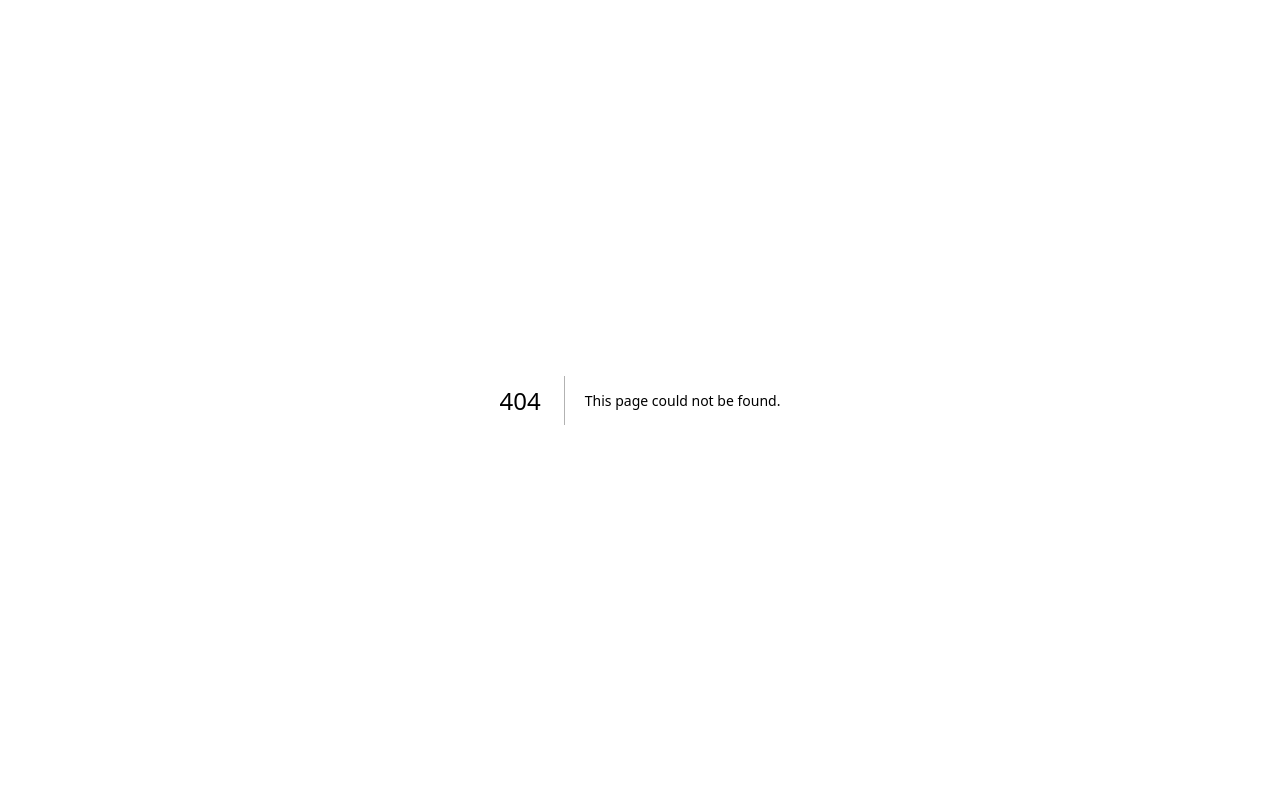
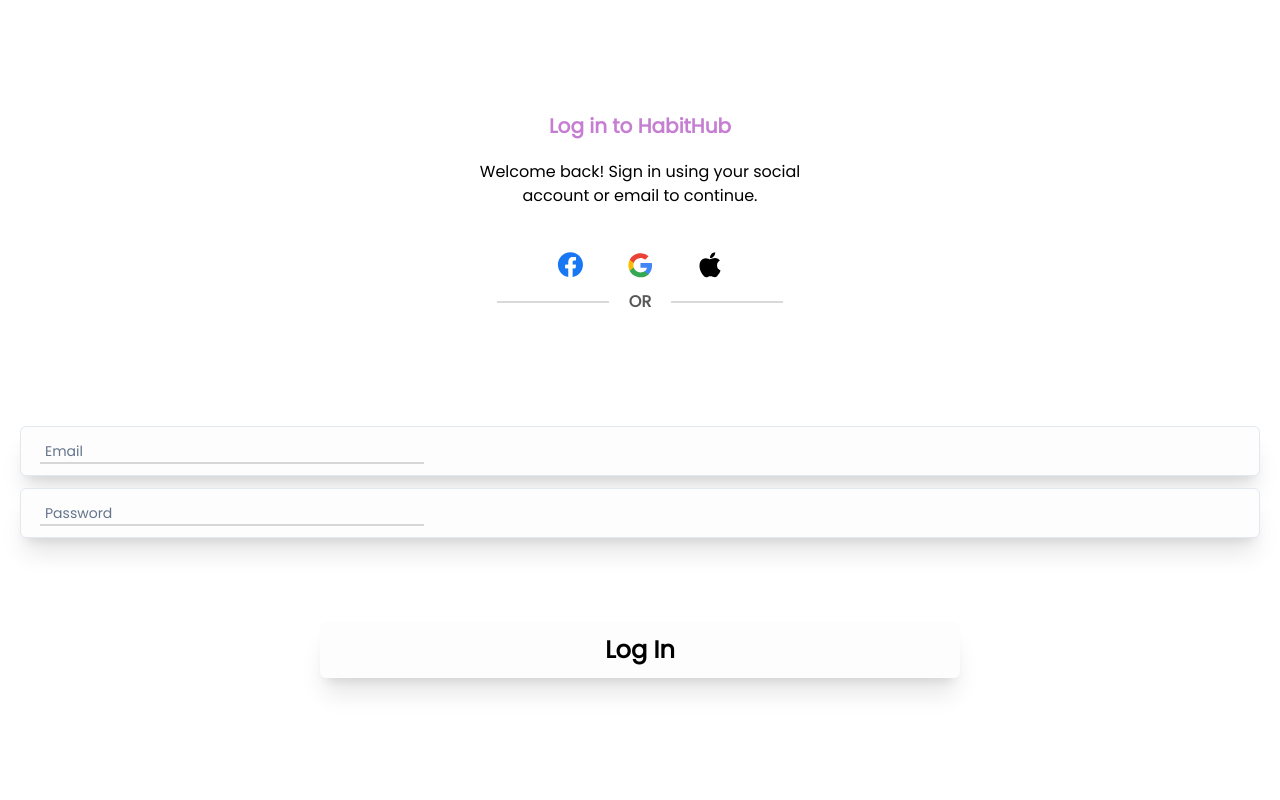
Before and after one commit to mk-nlp/habit-hub-intern, a Next.js app in the folder habit-hub/: page /login in a window 1280 px wide. Before the commit this address had no page. Shown: the top 800 px of the page. Built offline with nearby package versions, Linux system fonts and the light colour scheme.

Commit message:
Style login page

```diff
--- /dev/null
+++ b/habit-hub/app/login/backGroundLines.tsx
@@ -0,0 +1,13 @@
+import Image from "next/image";
+
+export default function BackGroundLines() {
+  return (
+    <Image
+      src="/lines.svg"
+      alt="Lines"
+      width={1000}
+      height={1000}
+      className="absolute z-0 top-10 right-0"
+    />
+  );
+}
--- /dev/null
+++ b/habit-hub/app/login/page.tsx
@@ -0,0 +1,32 @@
+import MultiOptionSignOn from "@/components/multiOption";
+import InputComponent from "@/components/input";
+import ButtonComponent from "@/components/button";
+import Image from "next/image";
+import BackGroundLines from "./backGroundLines";
+
+export default function LoginPage() {
+  return (
+    <div>
+      <div className="grid grid-cols-4 relative">
+        <div className=" grid col-start-2 col-end-4 mt-28 justify-center font-poppins font-extrabold text-xl text-purple">
+          Log in to HabitHub
+        </div>
+        <div className=" grid col-start-2 col-end-4 mt-5 justify-center font-poppins text-nowrap text-center">
+          <span>Welcome back! Sign in using your social</span>
+          <span>account or email to continue.</span>
+        </div>
+        <div className="grid col-start-2 col-end-4 mt-5 justify-center">
+          <MultiOptionSignOn orientation="down" />
+        </div>
+        <div className="grid col-start-1 col-end-5 mt-20 p-5 z-10">
+          <InputComponent placeholder="Email" type="email" />
+          <InputComponent placeholder="Password" type="password" />
+        </div>
+        <div className="grid col-start-2 col-end-4 mt-16 z-10">
+          <ButtonComponent buttonText="Log In" buttonUrl="/dashboard" />
+        </div>
+      </div>
+      <BackGroundLines />
+    </div>
+  );
+}
--- a/habit-hub/app/page.tsx
+++ b/habit-hub/app/page.tsx
@@ -16,7 +16,7 @@
           Your tasks, your rules, our support.
         </div>
         <div className=" grid col-start-2 col-end-4 mt-32">
-          <ButtonComponent buttonText="Login" />
+          <ButtonComponent buttonText="Login" buttonUrl="/login" />
         </div>
         <a
           className="grid col-start-2 col-end-4 justify-center mt-3 font-poppins text-xs text-black underline opacity-45"
--- a/habit-hub/components/button.tsx
+++ b/habit-hub/components/button.tsx
@@ -1,12 +1,25 @@
+"use client";
+
 import { Button } from "./ui/button";
+import Router from "next/router";
+import { useRouter } from "next/navigation";
 
 interface ButtonProps {
   buttonText: string;
+  buttonUrl: string;
 }
 
-export default function ButtonComponent({ buttonText }: ButtonProps) {
+export default function ButtonComponent({
+  buttonText,
+  buttonUrl,
+}: ButtonProps) {
+  const router = useRouter();
+
   return (
-    <Button className=" bg-white font-poppins font-bold text-2xl text-black  shadow-xl p-7 ">
+    <Button
+      className=" bg-white font-poppins font-bold text-2xl text-black  shadow-xl p-7 "
+      onClick={() => router.push(buttonUrl)}
+    >
       {buttonText}
     </Button>
   );
--- /dev/null
+++ b/habit-hub/components/input.tsx
@@ -0,0 +1,24 @@
+import { Input } from "./ui/input";
+import { Separator } from "./ui/separator";
+
+interface InputProps {
+  placeholder: string;
+  type: string;
+}
+
+export default function InputComponent({ placeholder, type }: InputProps) {
+  return (
+    <div>
+      <Separator
+        orientation="horizontal"
+        className=" w-96 h-0.5 bg-black opacity-15 absolute mt-12 ml-5"
+      />
+      <Input
+        className="bg-white font-poppins  text-black  shadow-xl p-6 mt-3 "
+        placeholder={placeholder}
+        type={type}
+        required={true}
+      />
+    </div>
+  );
+}
--- /dev/null
+++ b/habit-hub/components/ui/input.tsx
@@ -0,0 +1,25 @@
+import * as React from "react"
+
+import { cn } from "@/lib/utils"
+
+export interface InputProps
+  extends React.InputHTMLAttributes<HTMLInputElement> {}
+
+const Input = React.forwardRef<HTMLInputElement, InputProps>(
+  ({ className, type, ...props }, ref) => {
+    return (
+      <input
+        type={type}
+        className={cn(
+          "flex h-10 w-full rounded-md border border-slate-200 bg-white px-3 py-2 text-sm ring-offset-white file:border-0 file:bg-transparent file:text-sm file:font-medium placeholder:text-slate-500 focus-visible:outline-none focus-visible:ring-2 focus-visible:ring-slate-950 focus-visible:ring-offset-2 disabled:cursor-not-allowed disabled:opacity-50 dark:border-slate-800 dark:bg-slate-950 dark:ring-offset-slate-950 dark:placeholder:text-slate-400 dark:focus-visible:ring-slate-300",
+          className
+        )}
+        ref={ref}
+        {...props}
+      />
+    )
+  }
+)
+Input.displayName = "Input"
+
+export { Input }
--- a/habit-hub/tailwind.config.ts
+++ b/habit-hub/tailwind.config.ts
@@ -41,6 +41,7 @@
         lime: "#FCF5C7",
         green: "#ADF7B6",
         white: "#FDFDFD",
+        purple: "#C67ED2"
       },
       fontFamily: {
         poppins: ["Poppins", "sans-serif"],
```
Also changed, not shown: habit-hub/public/lines.svg (added).
